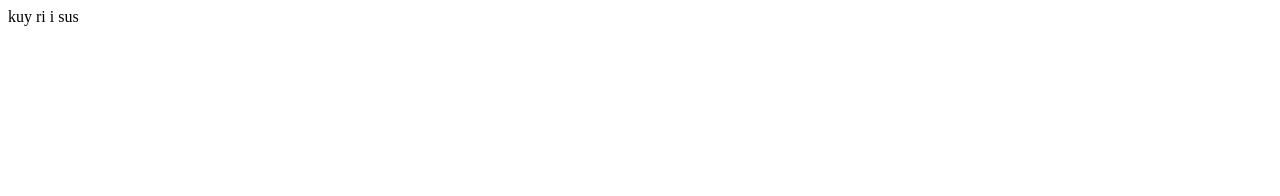
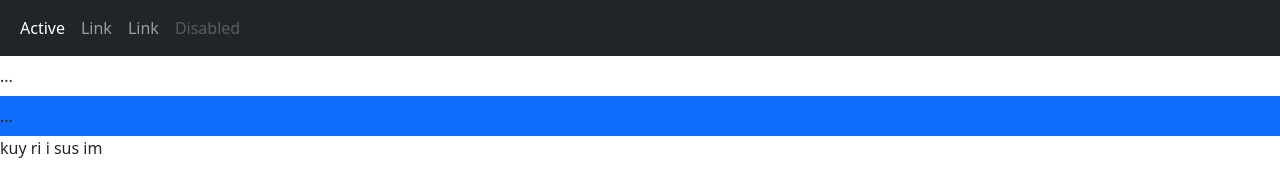
Before and after one commit to myg001/shop, a website: page public/index.html in a window 1280 px wide. Drawn offline with nearby package versions, Linux system fonts and the light colour scheme.

Commit message:
i sus rawwwww

```diff
--- a/public/index.html
+++ b/public/index.html
@@ -3,9 +3,39 @@
 <head>
     <meta charset="UTF-8">
     <meta name="viewport" content="width=device-width, initial-scale=1.0">
+   <!-- Latest compiled and minified CSS -->
+<link href="https://cdn.jsdelivr.net/npm/bootstrap@5.3.8/dist/css/bootstrap.min.css" rel="stylesheet">
+
+<!-- Latest compiled JavaScript -->
+<script src="https://cdn.jsdelivr.net/npm/bootstrap@5.3.8/dist/js/bootstrap.bundle.min.js"></script>
     <title>Document</title>
 </head>
 <body>
-    kuy ri i sus
+<!-- Grey with black text -->
+<nav class="navbar navbar-expand-sm bg-dark navbar-dark">
+  <div class="container-fluid">
+    <ul class="navbar-nav">
+      <li class="nav-item">
+        <a class="nav-link active" href="#">Active</a>
+      </li>
+     <li class="nav-item">
+        <a class="nav-link" href="#">Link</a>
+      </li>
+      <li class="nav-item">
+        <a class="nav-link" href="#">Link</a>
+      </li>
+      <li class="nav-item">
+        <a class="nav-link disabled" href="#">Disabled</a>
+      </li>
+    </ul>
+  </div>
+</nav>
+
+<!-- Black background with white text -->
+<nav class="navbar navbar-expand-sm -darkbg navbar-dark">...</nav>
+
+<!-- Blue background with white text -->
+<nav class="navbar navbar-expand-sm bg-primary navbar-dark">...</nav>
+    kuy ri i sus im
 </body>
 </html>
```
Also changed, not shown: 1 other file.
